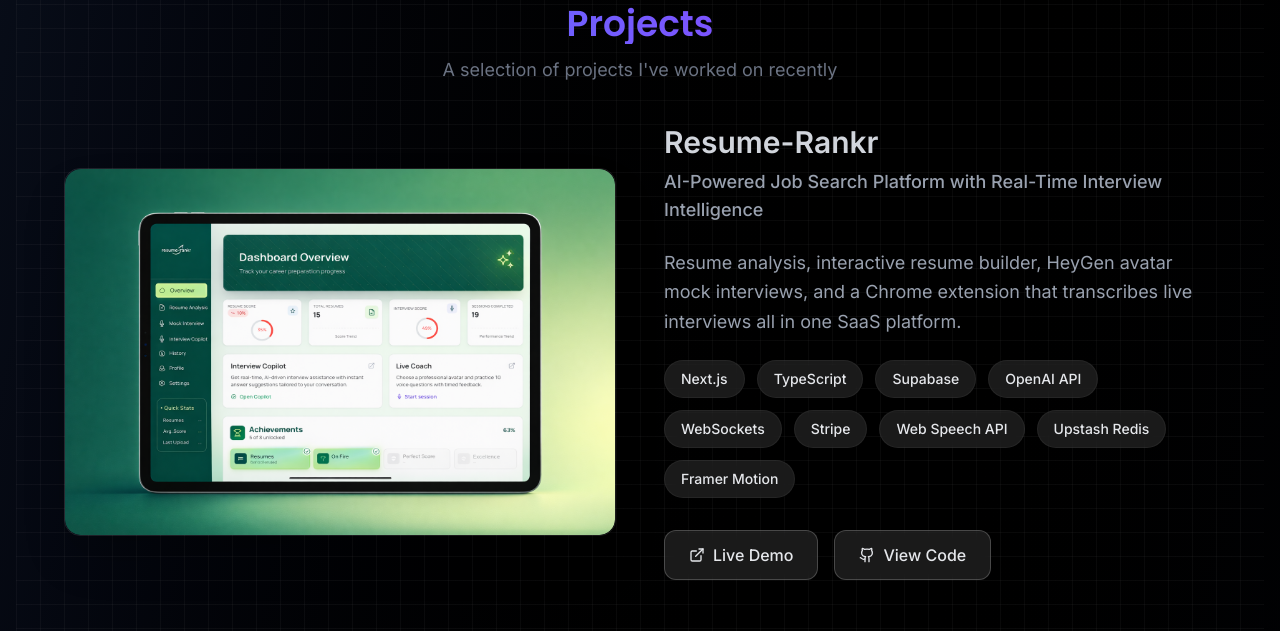
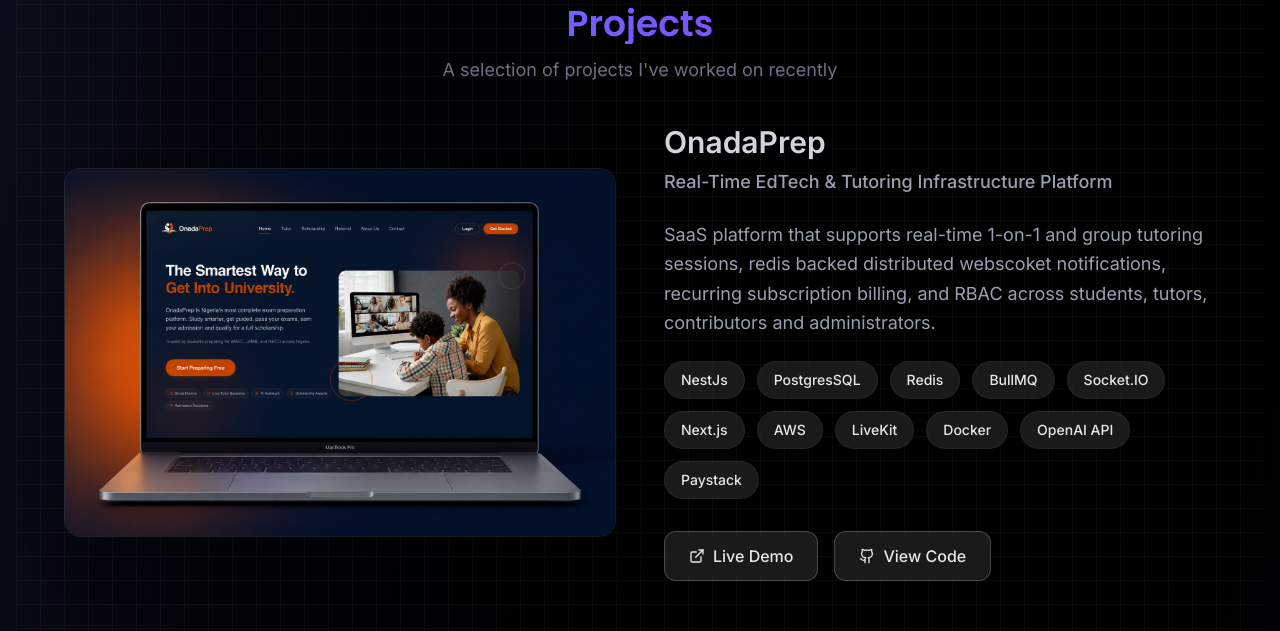
Before and after one commit to Stephen-Ogunjobi/portfolio, a React (Vite) app: page / in a window 1280 px wide. Shown: the part 1700-2331 px from the top of the page. Built offline with nearby package versions, Linux system fonts and the light colour scheme.

Commit message:
feat: onadaprep added to project

```diff
--- a/src/pages/Projects.tsx
+++ b/src/pages/Projects.tsx
@@ -28,6 +28,29 @@ export default function Projects() {
   const projects = [
     {
       id: 1,
+      title: "OnadaPrep",
+      subtitle: "Real-Time EdTech & Tutoring Infrastructure Platform",
+      description:
+        "SaaS platform that supports real-time 1-on-1 and group tutoring sessions, redis backed distributed webscoket notifications, recurring subscription billing, and RBAC across students, tutors, contributors and administrators.",
+      image: "onadaprep-mockup.png",
+      technologies: [
+        "NestJs",
+        "PostgresSQL",
+        "Redis",
+        "BullMQ",
+        "Socket.IO",
+        "Next.js",
+        "AWS",
+        "LiveKit",
+        "Docker",
+        "OpenAI API",
+        "Paystack",
+      ],
+      liveUrl: "https://onadaprep.com",
+      githubUrl: "https://github.com/Stephen-Ogunjobi",
+    },
+    {
+      id: 2,
       title: "Resume-Rankr",
       subtitle:
         "AI-Powered Job Search Platform with Real-Time Interview Intelligence",
@@ -49,7 +72,7 @@ export default function Projects() {
       githubUrl: "https://github.com/Stephen-Ogunjobi",
     },
     {
-      id: 2,
+      id: 3,
       title: "ExamPrep",
       subtitle: "Exam and Study Management System",
       description:
@@ -90,7 +113,7 @@ export default function Projects() {
     // },
 
     {
-      id: 3,
+      id: 4,
       title: "Matchlance",
       subtitle: "Matching freelancers with clients",
       description:
@@ -108,7 +131,7 @@ export default function Projects() {
       githubUrl: "https://github.com/Stephen-Ogunjobi/matchlance-backend.git",
     },
     {
-      id: 4,
+      id: 5,
       title: "Spree",
       subtitle: "Income tracker and manager",
       description:
@@ -129,7 +152,7 @@ export default function Projects() {
       githubUrl: "https://github.com/Stephen-Ogunjobi",
     },
     {
-      id: 5,
+      id: 6,
       title: "GlowCart",
       subtitle: "E-commerce Skin care store",
       description:
@@ -149,7 +172,7 @@ export default function Projects() {
       githubUrl: "https://github.com/Stephen-Ogunjobi/GlowCart",
     },
     {
-      id: 6,
+      id: 7,
       title: "GlowCart-Admin",
       subtitle: "Admin Dasboard for GlowCart",
       description:
@@ -171,7 +194,7 @@ export default function Projects() {
     },
 
     {
-      id: 7,
+      id: 8,
       title: "Plated",
       subtitle: "Recipe and Meals Finder",
       description:
@@ -189,7 +212,7 @@ export default function Projects() {
       githubUrl: "https://github.com/Stephen-Ogunjobi/Plated",
     },
     {
-      id: 8,
+      id: 9,
       title: "TripMate",
       subtitle: "Travel Planner",
       description:
```
Also changed, not shown: public/onadaprep-mockup.png (added).
